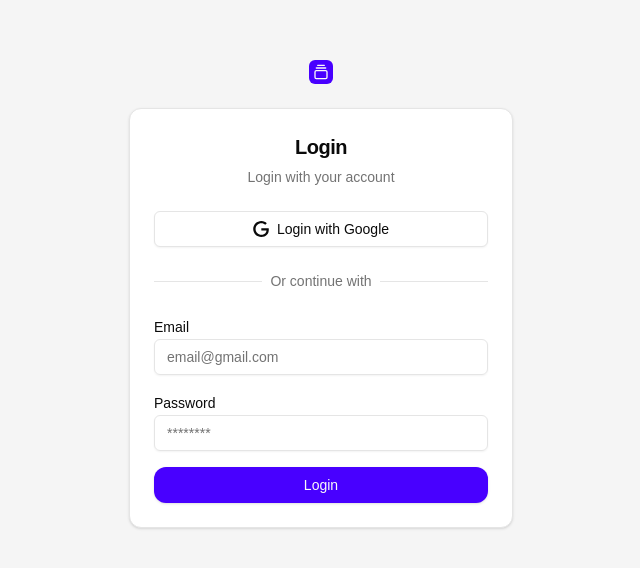
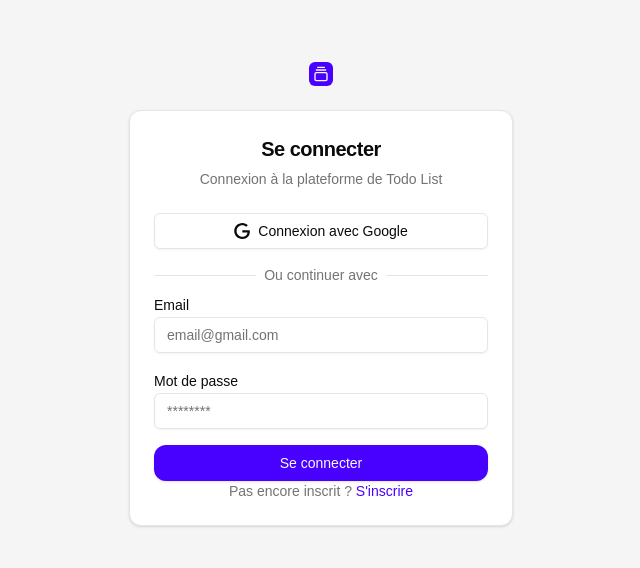
Before and after one commit to PikkMoune71/dashboard, a Next.js app: page /login in a window 1280 px wide. Shown: the part 106-674 px from the top of the page, without its empty margins (319-959 px from the left). Built offline with nearby package versions, Linux system fonts and the light colour scheme; no server answers.

Commit message:
fix: form login and register

```diff
--- a/src/components/login-form.tsx
+++ b/src/components/login-form.tsx
@@ -18,6 +18,7 @@ import {
 } from "react-firebase-hooks/auth";
 import { auth } from "@/app/firebase/config";
 import { useRouter } from "next/navigation";
+import Link from "next/link";
 
 export function LoginForm({
   className,
@@ -57,14 +58,15 @@ export function LoginForm({
     <div className={cn("flex flex-col gap-6", className)} {...props}>
       <Card>
         <CardHeader className="text-center">
-          <CardTitle className="text-xl">Login</CardTitle>
-          <CardDescription>Login with your account</CardDescription>
+          <CardTitle className="text-xl">Se connecter</CardTitle>
+          <CardDescription>
+            Connexion à la plateforme de Todo List
+          </CardDescription>
         </CardHeader>
         <CardContent>
-          <form onSubmit={handleLogin} className="space-y-6">
           <Button
             variant="outline"
-              className="w-full"
+            className="w-full mb-4"
             onClick={handleGoogleLogin}
           >
             <svg xmlns="http://www.w3.org/2000/svg" viewBox="0 0 24 24">
@@ -73,11 +75,12 @@ export function LoginForm({
                 fill="currentColor"
               />
             </svg>
-              Login with Google
+            Connexion avec Google
           </Button>
+          <form onSubmit={handleLogin} className="space-y-2">
             <div className="relative text-center text-sm after:absolute after:inset-0 after:top-1/2 after:z-0 after:flex after:items-center after:border-t after:border-border">
               <span className="relative z-10 bg-background px-2 text-muted-foreground">
-                Or continue with
+                Ou continuer avec
               </span>
             </div>
             <div className="space-y-4">
@@ -93,7 +96,7 @@ export function LoginForm({
                 />
               </div>
               <div>
-                <Label htmlFor="password">Password</Label>
+                <Label htmlFor="password">Mot de passe</Label>
                 <Input
                   id="password"
                   type="password"
@@ -105,10 +108,16 @@ export function LoginForm({
               </div>
               {error && <p className="text-red-500 text-sm">{error.message}</p>}
               <Button type="submit" className="w-full" disabled={loading}>
-                {loading ? "Logging in..." : "Login"}
+                {loading ? "Connexion..." : "Se connecter"}
               </Button>
             </div>
           </form>
+          <p className="text-center text-sm text-muted-foreground">
+            Pas encore inscrit ?{" "}
+            <Link href="/register" className="text-primary">
+              S&apos;inscrire
+            </Link>
+          </p>
         </CardContent>
       </Card>
     </div>
--- a/src/components/register-form.tsx
+++ b/src/components/register-form.tsx
@@ -96,12 +96,12 @@ export function RegisterForm({
     <div className={cn("flex flex-col gap-6", className)} {...props}>
       <Card>
         <CardHeader className="text-center">
-          <CardTitle className="text-xl">SignUp</CardTitle>
-          <CardDescription>Create an account to get started</CardDescription>
+          <CardTitle className="text-xl">Inscription</CardTitle>
+          <CardDescription>
+            Créer un compte sur la plateforme Todo List
+          </CardDescription>
         </CardHeader>
         <CardContent>
-          <form onSubmit={handleSignUp}>
-            <div className="grid gap-6">
           <div className="flex flex-col gap-4">
             <Button
               variant="outline"
@@ -116,17 +116,19 @@ export function RegisterForm({
                 />
               </svg>
               {googleLoading
-                    ? "Signing in with Google..."
-                    : "Register with Google"}
+                ? "Inscription avec Google..."
+                : "Inscription avec Google"}
             </Button>
           </div>
+          <form onSubmit={handleSignUp}>
+            <div className="grid gap-6 mt-4">
               <div className="relative text-center text-sm after:absolute after:inset-0 after:top-1/2 after:z-0 after:flex after:items-center after:border-t after:border-border">
                 <span className="relative z-10 bg-background px-2 text-muted-foreground">
-                  Or continue with
+                  Ou continuer avec
                 </span>
               </div>
               <div className="grid gap-2">
-                <Label htmlFor="firstName">First Name</Label>
+                <Label htmlFor="firstName">Prénom</Label>
                 <Input
                   id="firstName"
                   type="text"
@@ -137,7 +139,7 @@ export function RegisterForm({
                 />
               </div>
               <div className="grid gap-2">
-                <Label htmlFor="lastName">Last Name</Label>
+                <Label htmlFor="lastName">Nom</Label>
                 <Input
                   id="lastName"
                   type="text"
@@ -159,7 +161,7 @@ export function RegisterForm({
                 />
               </div>
               <div className="grid gap-2">
-                <Label htmlFor="password">Password</Label>
+                <Label htmlFor="password">Mot de passe</Label>
                 <Input
                   id="password"
                   type="password"
@@ -170,7 +172,7 @@ export function RegisterForm({
                 />
               </div>
               <Button type="submit" className="w-full" disabled={loading}>
-                {loading ? "Registering..." : "Register"}
+                {loading ? "Inscription..." : "Inscription"}
               </Button>
             </div>
           </form>
```
Lines whose indentation alone changed are shown as unchanged.
